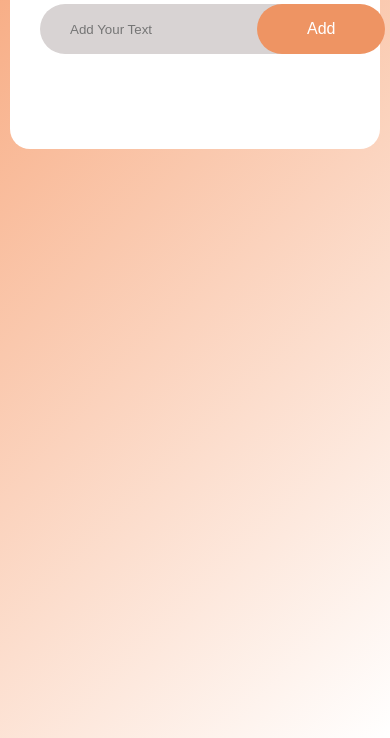
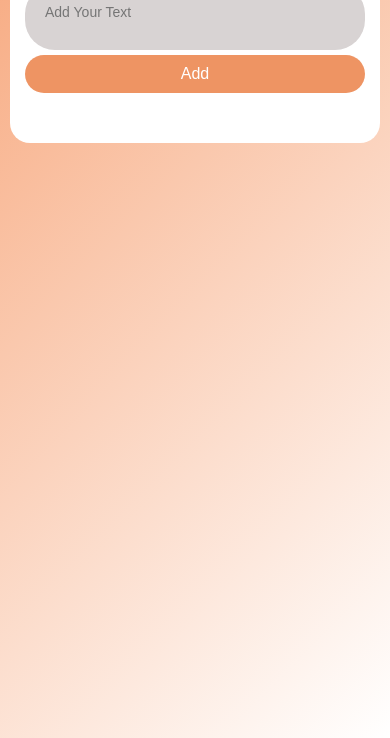
Before and after one commit to nasim9khan/to-do, a plain HTML site: page index.html in a window 390 px wide. Shown: the part 106-844 px from the top of the page. Drawn offline with Linux system fonts and the light colour scheme.

Commit message:
fixed styling

```diff
--- a/index.html
+++ b/index.html
@@ -12,8 +12,8 @@
         <h2>To-Do-List <img src="images/icon.png" alt="" /></h2>
         <div class="row">
           <input type="text" id="input-box" placeholder="Add Your Text" />
-          <button onclick="addTask()">Add</button>
         </div>
+        <button onclick="addTask()">Add</button>
         <ul id="list-container">
           <!-- <li class="checked">task1</li>
                 <li>task2</li>
--- a/style.css
+++ b/style.css
@@ -1,21 +1,22 @@
-*{
-    margin:0;
+* {
+  margin: 0;
   padding: 0;
-    font-family: poppons, sans-serif;
+  font-family: "Poppins", sans-serif;
   box-sizing: border-box;
 }
-.container{
+
+.container {
   width: 100%;
   min-height: 100vh;
-    background: linear-gradient(135deg,#f7a77c, #fff);
+  background: linear-gradient(135deg, #f7a77c, #fff);
   padding: 10px;
 }
-.todo-app{
+
+.todo-app {
   width: 100%;
   max-width: 540px;
   background: #fff;
   margin: 10px auto 20px;
-  padding: 40px 30px 70px;
   border-radius: 20px;
 }
 
@@ -25,39 +26,45 @@
   align-items: center;
   margin-bottom: 20px;
 }
-.todo-app h2 img{
+
+.todo-app h2 img {
   width: 30px;
   margin-left: 10px;
 }
-.row{
+
+.row {
   display: flex;
-    align-items: center;
-    justify-content: space-between;
+  flex-direction: column;
+  align-items: stretch;
   background: #d8d3d3;
   border-radius: 30px;
-    padding-left: 20px;
-    margin-bottom: 25px;
+  padding: 10px;
+  margin-bottom: 5px;
 }
-input{
+
+input {
   flex: 1;
   border: none;
   outline: none;
   background: transparent;
   padding: 10px;
-    font-weight: 14px;
+  font-size: 14px;
+  margin-bottom: 10px;
+}
 
-}
-button{
+button {
   border: none;
   outline: none;
-    padding: 16px 50px;
+  padding: 16px;
   background: #ee9463;
   color: #fff;
   font-size: 1rem;
   cursor: pointer;
   border-radius: 40px;
-    width: auto;
+  width: 100%;
+  margin-bottom: 10px;
 }
+
 ul li {
   list-style: none;
   font-size: 17px;
@@ -66,23 +73,25 @@ ul li {
   cursor: pointer;
   position: relative;
 }
-ul li::before{
 
+ul li::before {
   content: "";
   position: absolute;
   height: 28px;
-    width: 28px;border-radius: 50%;
+  width: 28px;
+  border-radius: 50%;
   background-image: url(images/unchecked.png);
-    background-size:cover ;
+  background-size: cover;
   background-position: center;
   top: 12px;
   left: 8px;
 }
+
 ul li.checked {
   color: #555;
   text-decoration: line-through;
+}
 
-}
 ul li.checked::before {
   background-image: url(images/checked.png);
 }
@@ -98,8 +107,28 @@ ul li span {
   line-height: 40px;
   text-align: center;
   border-radius: 50%;
+}
 
-}
-ul li span:hover{
+ul li span:hover {
   background: #edeef0;
 }
+
+/* Media Query for Mobile Devices */
+@media (max-width: 768px) {
+  .todo-app {
+    padding: 20px 15px 40px;
+  }
+
+  .row {
+    padding: 10px;
+  }
+
+  input {
+    margin-bottom: 10px;
+    padding: 10px;
+  }
+
+  button {
+    padding: 10px;
+  }
+}
```
Lines whose indentation alone changed are shown as unchanged.
